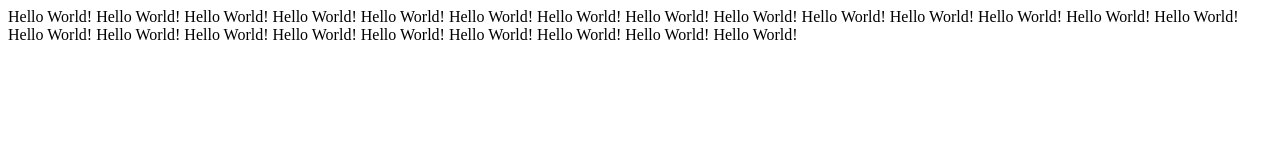
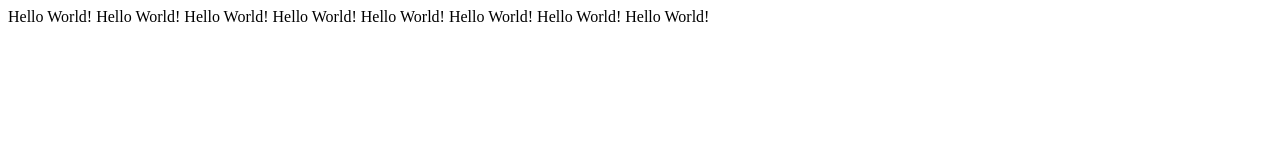
Before and after one commit to ArseniiTA/mayson, a plain HTML site: page group.html in a window 1280 px wide. Drawn offline with Linux system fonts and the light colour scheme.

Commit message:
arsenii.tashnizi.gitpractic e

```diff
--- a/group.html
+++ b/group.html
@@ -15,20 +15,6 @@
     Hello World!
     Hello World!
     Hello World!
-    Hello World!
-    Hello World!
-    Hello World!
-    Hello World!
-    Hello World!
-    Hello World!
-    Hello World!
-    Hello World!
-    Hello World!
-    Hello World!
-    Hello World!
-    Hello World!
-    Hello World!
-    Hello World!
-    Hello World!
+
 
 </body>
```
